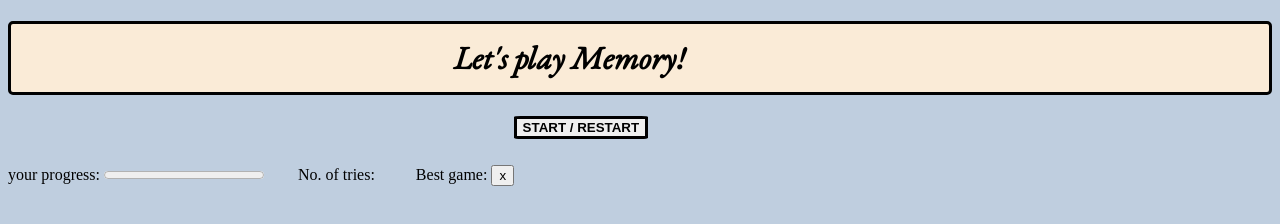
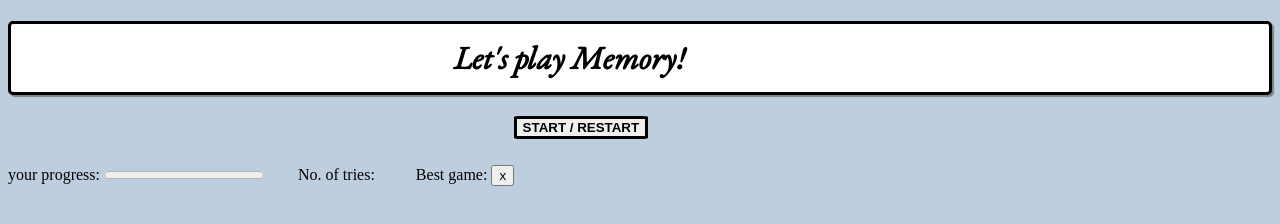
Before and after one commit to HapoGit89/Memory-Game, a plain HTML site: page index.html in a window 1280 px wide. Drawn offline with nearby package versions, Linux system fonts and the light colour scheme.

Commit message:
updated box shadow

```diff
--- a/style.css
+++ b/style.css
@@ -7,7 +7,8 @@ h1{
   padding-left: 35%;
   padding-right: 20%;
   border-radius: 5px;
-  background-color: antiquewhite;
+  background-color: white;
+  box-shadow: 2px 2px 1px grey;
   font-family: 'EB Garamond', serif;
   padding-bottom: 1%;
   padding-top: 1%;
```
